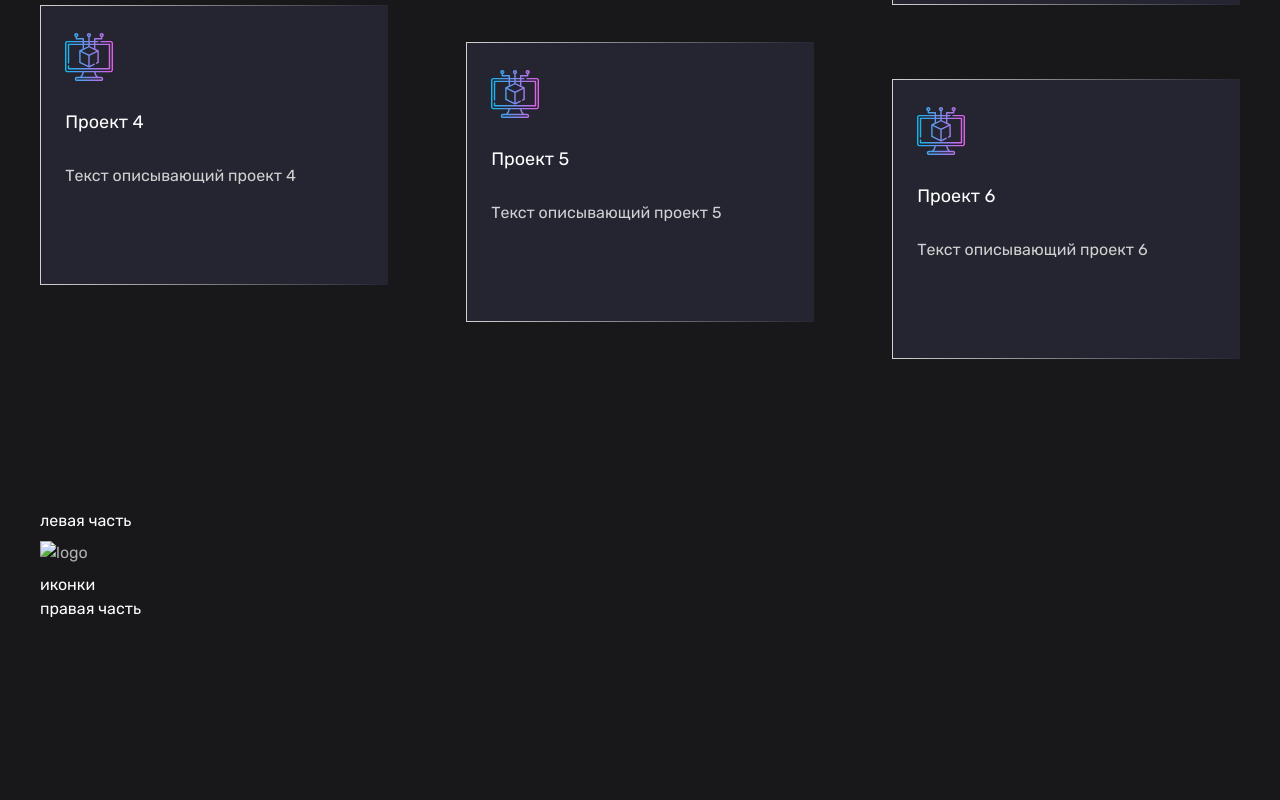
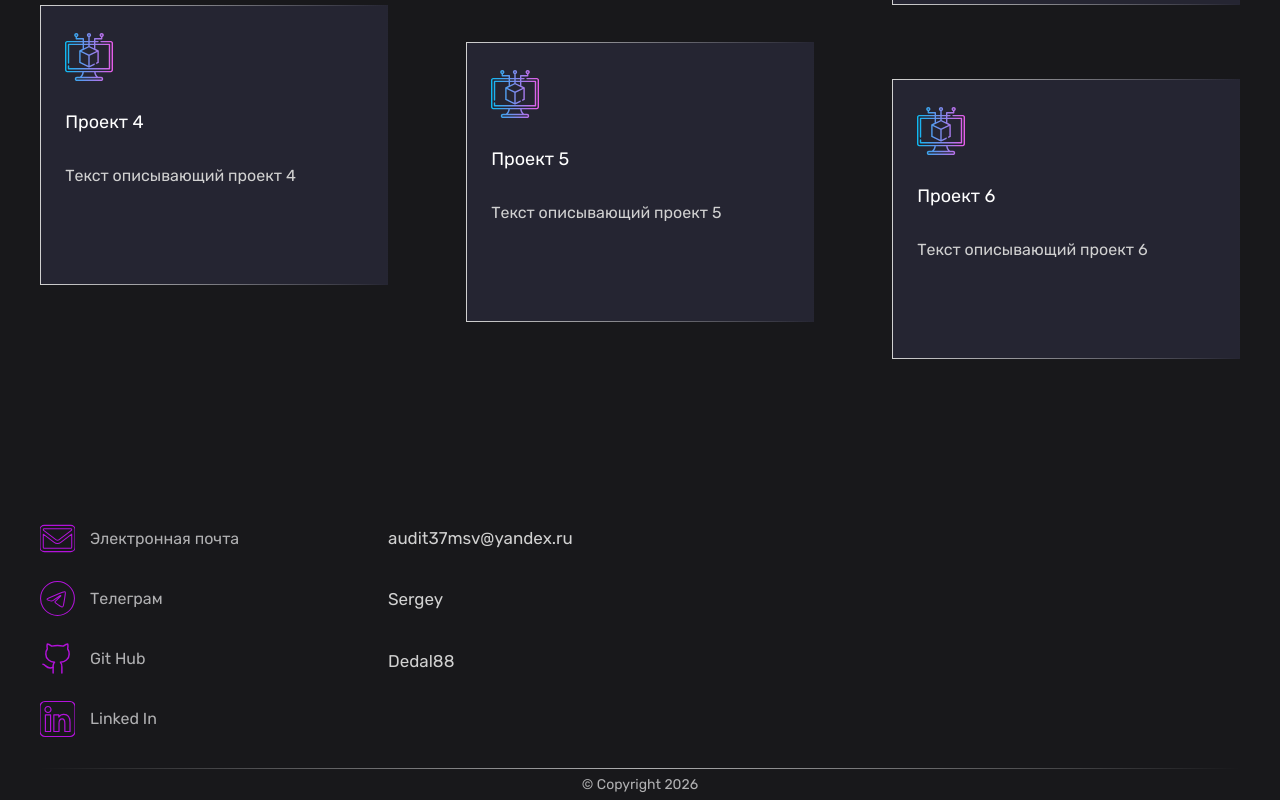
Before and after one commit to Dedal88/my-portfolio-site, a website: page index.html in a window 1280 px wide. Shown: the part 1427-2227 px from the top of the page. Before the commit the page ends 2048 px from the top, so only its background shows below. Drawn offline with Linux system fonts and the light colour scheme.

Commit message:
feat: implement footer

```diff
--- a/index.html
+++ b/index.html
@@ -3,7 +3,7 @@
   <head>
     <meta charset="UTF-8" />
     <meta name="viewport" content="width=device-width, initial-scale=1.0" />
-    <title>Малков</title>
+    <title>Сергей</title>
     <link rel="icon" href="./src/img/logo/logo.png" type="image/x-icon" />
     <link rel="preconnect" href="https://fonts.googleapis.com" />
     <link rel="preconnect" href="https://fonts.gstatic.com" crossorigin />
@@ -30,7 +30,7 @@
           </span>
           <a href="./index.html" class="logo">
             <img src="./src/img/logo/logo.png" alt="logo" class="logo__image" />
-            Малков С.В.
+            Сергей
           </a>
         </div>
         <nav class="header__navigation">
@@ -135,14 +135,70 @@
     </div>
     <footer class="footer">
       <div class="wrapper footer__wrapper">
+        <!-- <div>
+          <a href="./index.html" class="logo">
+            <img src="./src/img/logo/logo.png" alt="logo" class="logo__image" />
+            Сергей
+          </a>
+        </div> -->
         <div class="footer__left-side">
-          левая часть
-          <a href="#" class="logo">
-            <img src="" alt="logo" />
-          </a>
-          <div class="footer__social-items">иконки</div>
+          <!-- <a href="./index.html" class="logo">
+            <img src="./src/img/logo/logo.png" alt="logo" class="logo__image" />
+            Сергей
+          </a> -->
+          <div class="footer__social-icons">
+            <a href="mailto:audit37msv@yandex.ru" class="social-icon">
+              <img
+                src="./src/img/icons/mail.svg"
+                alt="GitHub icon"
+                class="social-icon__image"
+              />
+              Электронная почта
+            </a>
+            <a href="tg://resolve?domain=Sergey" class="social-icon">
+              <img
+                src="./src/img/icons/telegram.svg"
+                alt="GitHub icon"
+                class="social-icon__image"
+              />
+              Tелеграм
+            </a>
+            <a
+              href="https://github.com/Dedal88"
+              target="_blank"
+              rel="noopener noreferrer"
+              class="social-icon"
+            >
+              <img
+                src="./src/img/icons/github.svg"
+                alt="GitHub icon"
+                class="social-icon__image"
+              />
+              Git Hub
+            </a>
+            <a
+              href="https://www.linkedin.com/in/sergey-malkov-700a4626b/"
+              target="_blank"
+              rel="noopener noreferrer"
+              class="social-icon"
+            >
+              <img
+                src="./src/img/icons/inkedin.svg"
+                alt="GitHub icon"
+                class="social-icon__image"
+              />
+              Linked In
+            </a>
+          </div>
         </div>
-        <div class="footer__right-side">правая часть</div>
+        <div class="footer__right-side">
+          <p class="contact contact__footer">audit37msv@yandex.ru</p>
+          <p class="contact contact__footer">Sergey</p>
+          <p class="contact contact__footer">Dedal88</p>
+        </div>
+      </div>
+      <div class="footer__copyright">
+        <p>© Copyright <span id="current-year">2026</span></p>
       </div>
     </footer>
   </body>
--- /dev/null
+++ b/src/sass/base/_social-icon.scss
@@ -0,0 +1,23 @@
+@use '../abstracts/varibles' as *;
+@use '../abstracts/placeholders' as *;
+@use '../abstracts/mixins' as *;
+
+.social-icon {
+  display: flex;
+  width: fit-content;
+  height: 40px;
+  align-items: center;
+  @include styled-link;
+  margin-bottom: 20px;
+  &:hover {
+    > .social-icon__image {
+      transform: scale(1.4);
+    }
+  }
+}
+
+.social-icon__image {
+  width: 35px;
+  margin-right: 15px;
+  @extend %transition;
+}
--- a/src/sass/layout/_columns.scss
+++ b/src/sass/layout/_columns.scss
@@ -3,3 +3,7 @@
 .layout-3-column {
   @include columns($width: 29%);
 }
+
+.layout-2-column {
+  @include columns($width: 48%);
+}
--- a/src/sass/layout/_footer.scss
+++ b/src/sass/layout/_footer.scss
@@ -0,0 +1,47 @@
+@use '../abstracts/varibles' as *;
+@use '../abstracts/placeholders' as *;
+@use '../abstracts/mixins' as *;
+
+.footer__wrapper {
+  display: flex;
+  position: relative;
+  &::after {
+    content: '';
+    position: absolute;
+    bottom: 0;
+    width: 100%;
+    height: 1px;
+    background: linear-gradient(90deg, transparent, $color-grey-1, transparent);
+  }
+}
+
+.footer__left-side {
+  width: 29%;
+}
+
+.footer__right-side {
+  width: 29%;
+  margin-top: 17px;
+}
+
+.footer__social-icons {
+  margin-top: 10px;
+  margin-bottom: 10px;
+  display: inline-flex;
+  flex-direction: column;
+}
+
+.contact {
+  @include font($size: 1.7rem, $color: $color-grey-2);
+}
+
+.contact__footer {
+  margin-bottom: 36px;
+}
+
+.footer__copyright {
+  display: flex;
+  justify-content: center;
+  margin: 5px 0;
+  @include font($size: 1.4rem, $color: $color-grey-1);
+}
--- a/src/sass/main.scss
+++ b/src/sass/main.scss
@@ -1,13 +1,13 @@
 @use 'base/reset';
 @use 'base/base';
 @use 'base/logo';
-
-// @use 'abstracts/varibles';
+@use 'base/social-icon';
 
 @use 'layout/header';
 @use 'layout/wrapper';
 @use 'layout/decorate-element';
 @use 'layout/columns';
+@use 'layout/footer';
 
 @use 'components/navigation';
 @use 'components/buttons';
```
Also changed, not shown: src/img/icons/github.svg (added), src/img/icons/inkedin.svg (added), src/img/icons/mail.svg (added), src/img/icons/telegram.svg (added), src/img/logo/logo.png, src/style.css, 1 other file.
